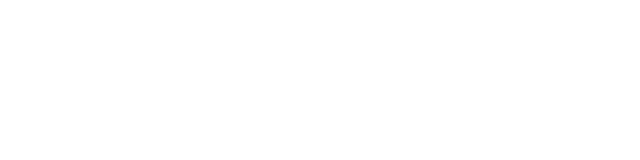
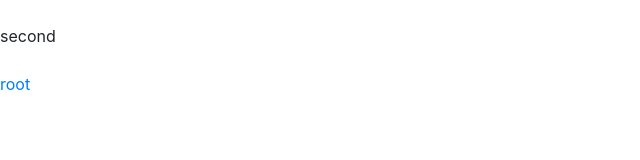
Before and after one commit to HirokiYagou/line_api, a Nuxt app: page /second in a window 1280 px wide. Before the commit this address had no page. Shown: the top 160 px of the page, without its empty margins (0-640 px from the left). Built offline with nearby package versions, Linux system fonts and the light colour scheme.

Commit message:
vuerouterテスト

```diff
--- a/pages/index.vue
+++ b/pages/index.vue
@@ -6,6 +6,7 @@
         line_api
       </h1>
       <b-button variant="primary">たまプラーザ</b-button>
+      <nuxt-link to="second">second</nuxt-link>
       <div class="links">
         <a
           href="https://nuxtjs.org/"
--- /dev/null
+++ b/pages/second.vue
@@ -0,0 +1,12 @@
+<template>
+  <div>
+    <p class="my-4">second</p>
+    <nuxt-link to="/">root</nuxt-link>
+  </div>
+</template>
+
+<script>
+export default {
+
+}
+</script>
```
